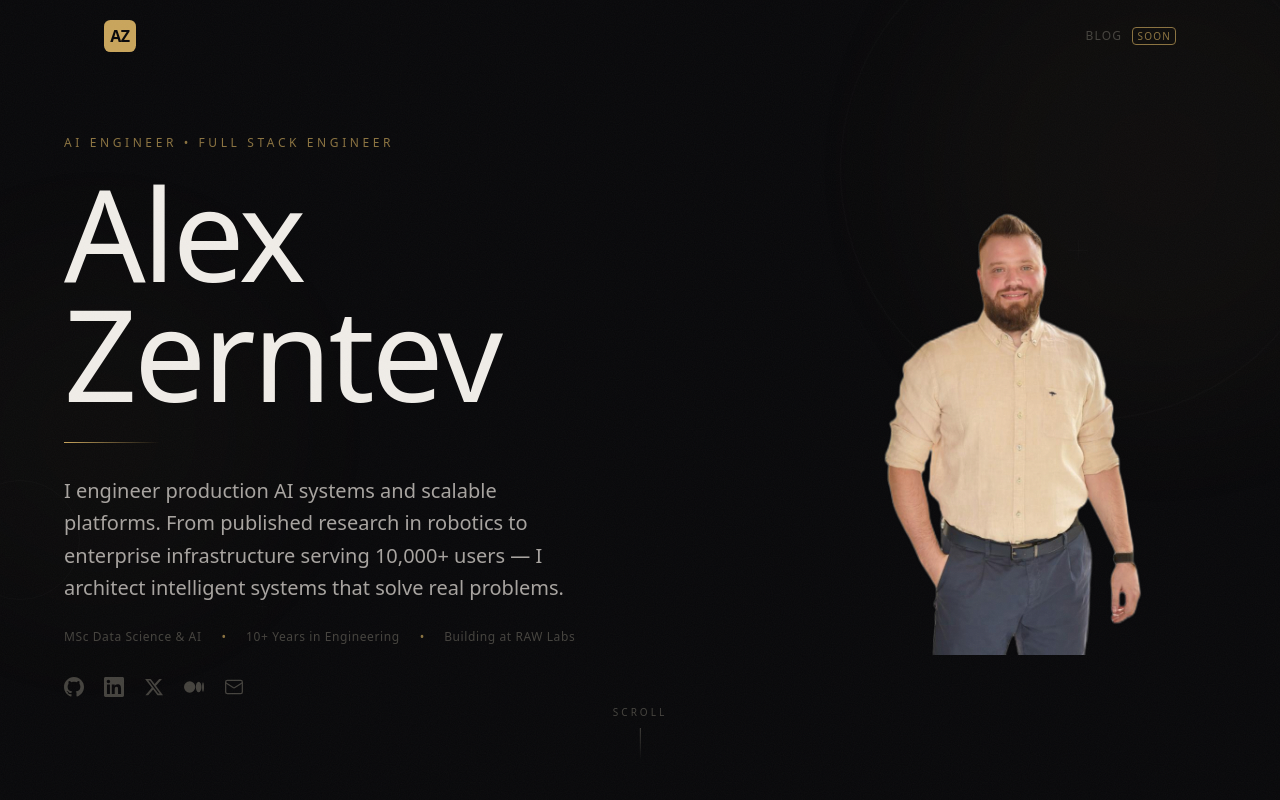
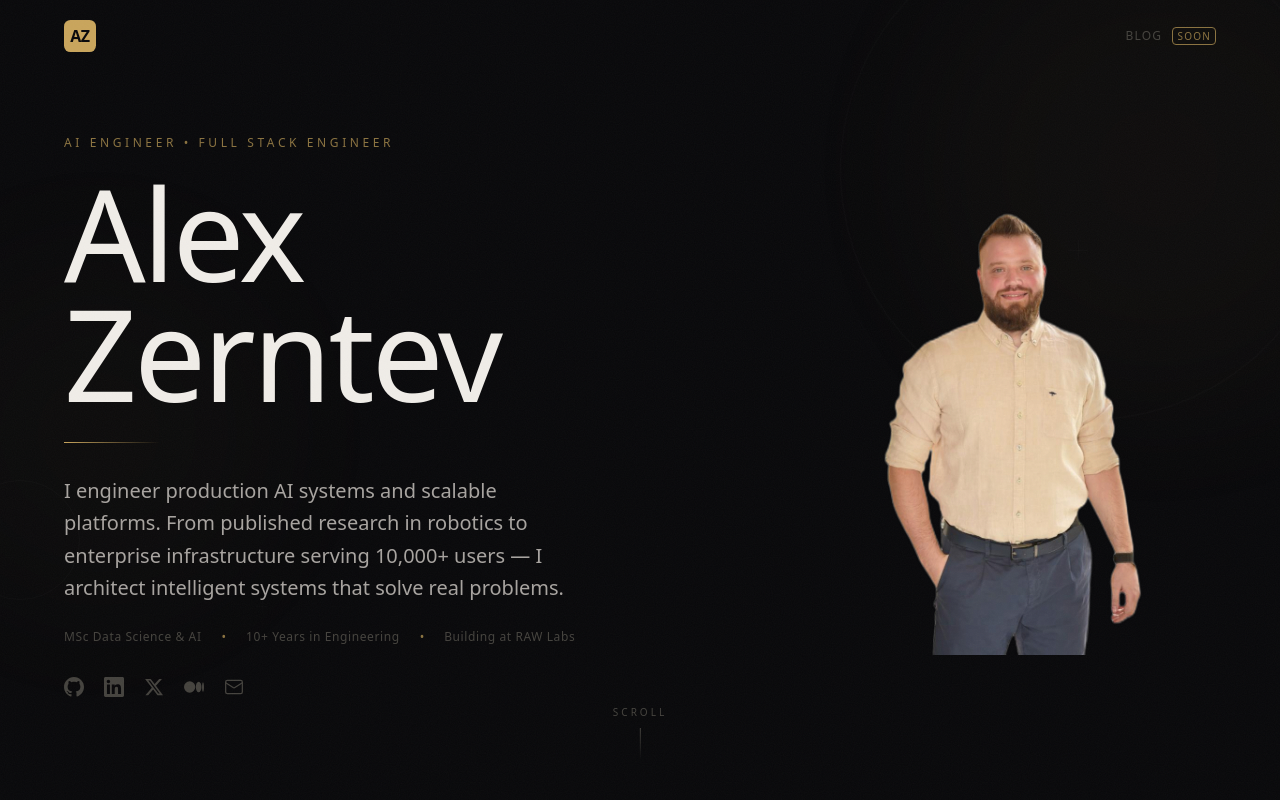
Before and after one commit to alexzerntev/alexzerntev.github.io, an Astro site: page / in a window 1280 px wide. Shown: the top 800 px of the page. Built offline with nearby package versions, Linux system fonts and the light colour scheme; Astro itself is replaced by a stand-in of ours.

Commit message:
fix: align navbar with content sections, replace default Astro favicon with AZ monogram

```diff
--- a/src/layouts/BaseLayout.astro
+++ b/src/layouts/BaseLayout.astro
@@ -81,8 +81,8 @@ const fullTitle = title === 'Alex Zerntev' ? 'Alex Zerntev — AI Engineer & Ful
     <div class="noise-overlay" aria-hidden="true"></div>
 
     <!-- Navigation -->
-    <nav class="fixed top-0 left-0 right-0 z-40 animate-fade-in delay-8">
-      <div class="max-w-6xl mx-auto px-6 md:px-10 py-5 flex items-center justify-between">
+    <nav class="fixed top-0 left-0 right-0 z-40 px-6 md:px-10 animate-fade-in delay-8">
+      <div class="max-w-6xl mx-auto py-5 flex items-center justify-between">
         <a href="/" class="hover:opacity-80 transition-opacity duration-300" aria-label="Home">
           <img src="/logo.svg" alt="AZ" class="w-8 h-8" />
         </a>
```
Also changed, not shown: public/favicon.ico, public/favicon.svg.
